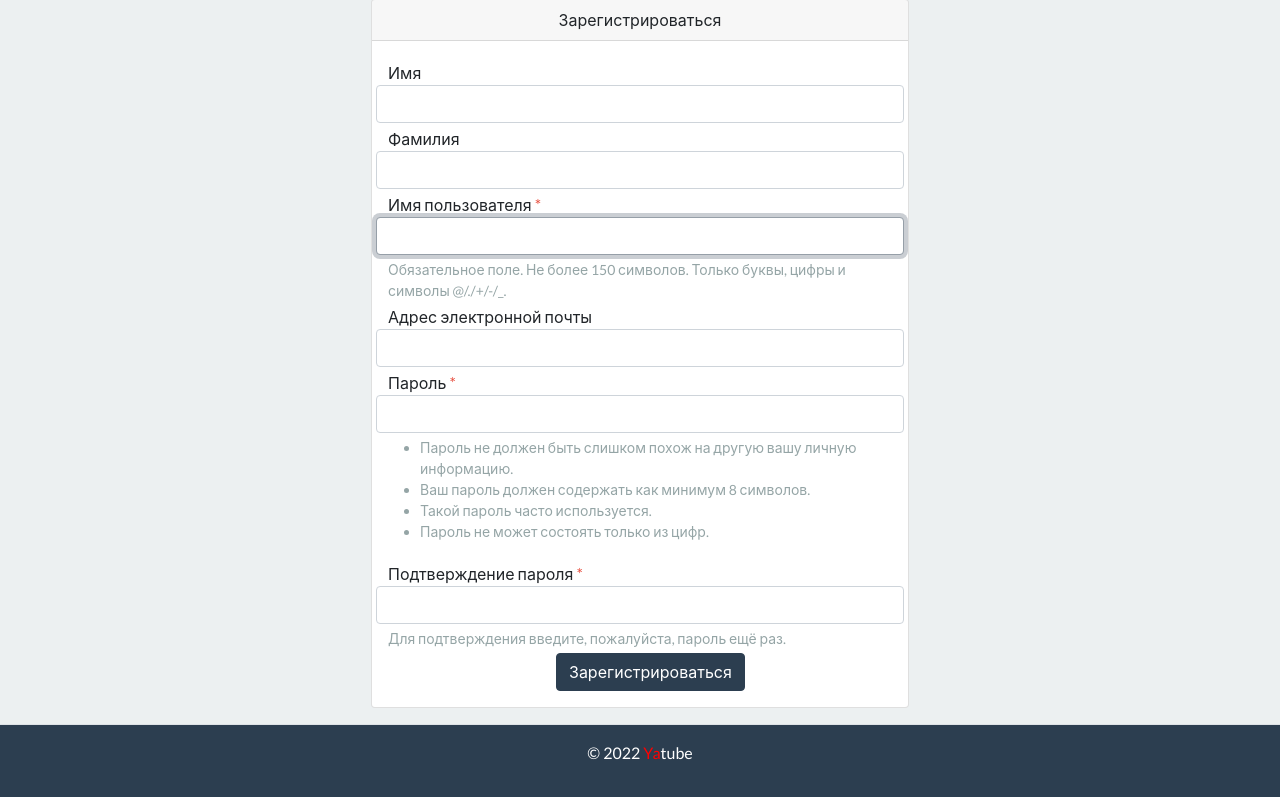
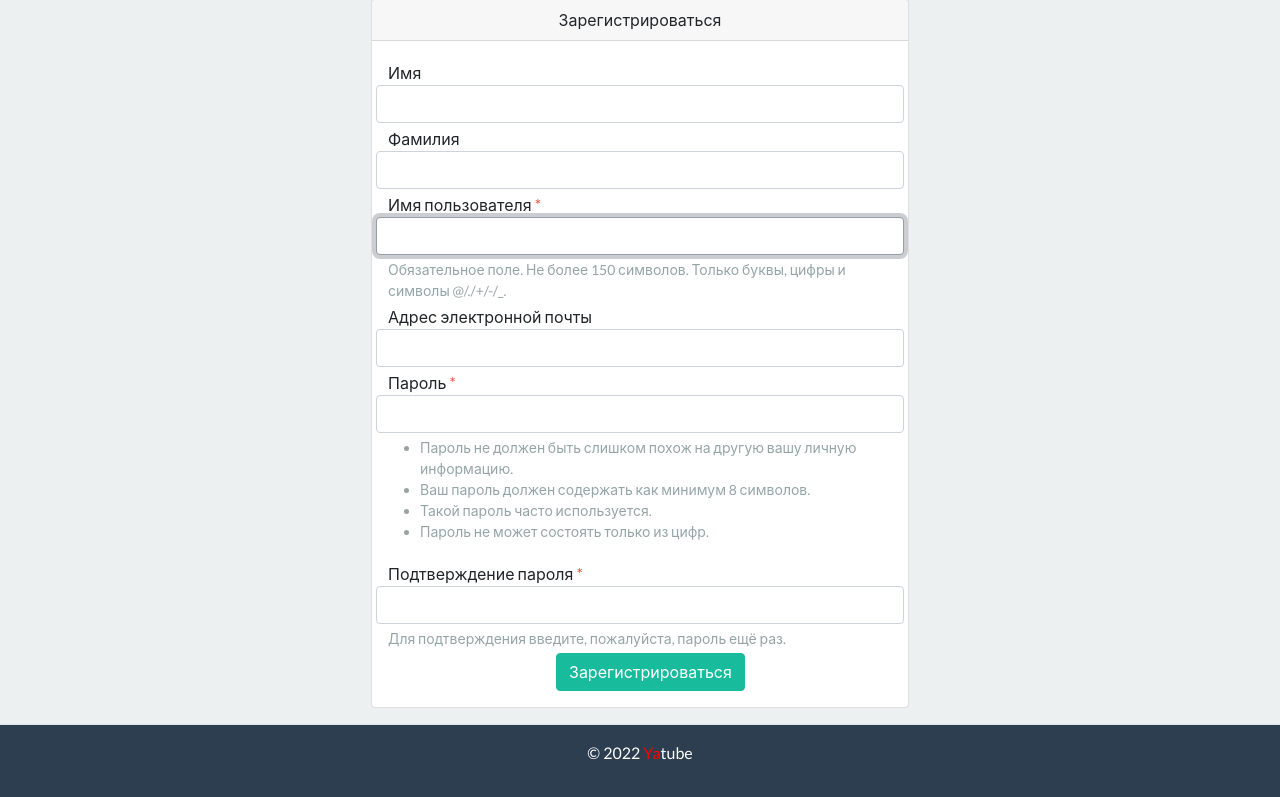
Before and after one commit to T1RuS/yatube_project, a Django app: page /auth/signup/ in a window 1280 px wide. Shown: the part 89-886 px from the top of the page. Run offline with Django 3.2, Linux system fonts and the light colour scheme; some libraries are stand-ins or nearby versions.

Commit message:
Подправил верстку

```diff
--- a/yatube/templates/users/signup.html
+++ b/yatube/templates/users/signup.html
@@ -45,7 +45,7 @@
                   </div>
                 {% endfor %}
                 <div class="col-md-6 offset-md-4">
-                  <button type="submit" class="btn btn-primary">
+                  <button type="submit" class="btn btn-success">
                     Зарегистрироваться
                   </button>
                 </div>
```
